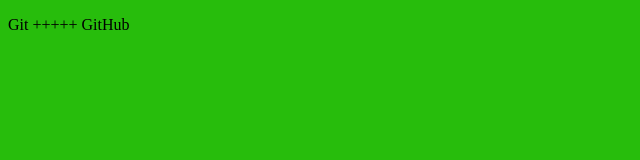
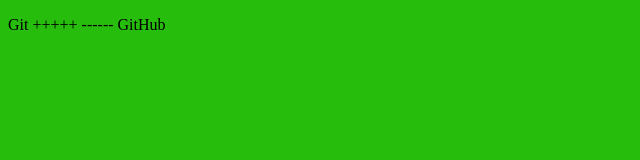
Before and after one commit to AleksDer77/gittest, a plain HTML site: page index.html in a window 1280 px wide. Shown: the full height of the page, 0-640 px from the left. Drawn offline with Linux system fonts and the light colour scheme; files that its build step writes are made by us from their sources.

Commit message:
минуса

```diff
--- a/index.html
+++ b/index.html
@@ -11,7 +11,7 @@
 
     </title>
 </head>
-<p>Git +++++ GitHub</p>
+<p>Git +++++ ------ GitHub</p>
 
 <body>
 
```
